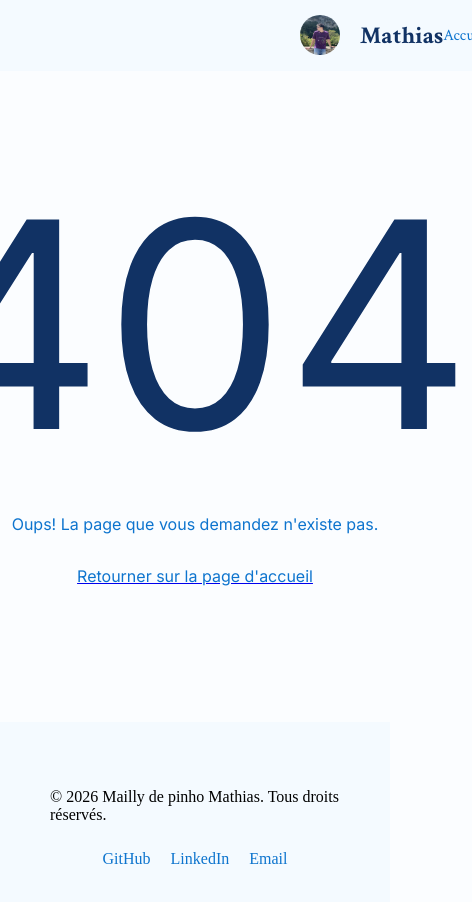
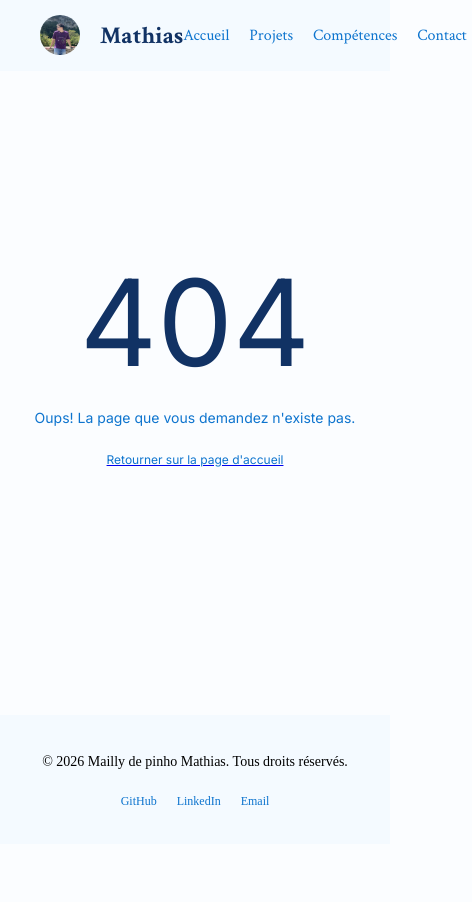
Before and after one commit to Mathias-2005/MY-PORTFOLIO, a React (Vite) app: page /404 in a window 390 px wide. Shown: the top 902 px of the page, 472 px wide, since content can reach past the window. After the commit the page ends 844 px from the top, so only its background shows below. Built offline with nearby package versions, Linux system fonts and the light colour scheme.

Commit message:
add responsive home page / error (not finished)

```diff
--- a/src/components/About.scss
+++ b/src/components/About.scss
@@ -111,3 +111,24 @@
         left: 0;
     }
 }
+
+// MEDIA QUERIES DE 1440 PX
+@media (max-width: $layout-breakpoint-1440) {
+    .about {
+        @include margin-1440;
+    }
+}
+
+// MEDIA QUERIES DE 1024 PX
+@media (max-width: $layout-breakpoint-1024) {
+    .about {
+        @include margin-1024;
+    }
+}
+
+// MEDIA QUERIES DE 768 PX
+@media (max-width: $layout-breakpoint-768) {
+    .about {
+        @include margin-768;
+    }
+}
--- a/src/components/Contact.scss
+++ b/src/components/Contact.scss
@@ -134,3 +134,24 @@
         box-shadow: 0 8px 20px rgba(0, 0, 0, 0.2);
     }
 }
+
+// MEDIA QUERIES DE 1440 PX
+@media (max-width: $layout-breakpoint-1440) {
+    .contact {
+        @include margin-1440;
+    }
+}
+
+// MEDIA QUERIES DE 1024 PX
+@media (max-width: $layout-breakpoint-1024) {
+    .contact {
+        @include margin-1024;
+    }
+}
+
+// MEDIA QUERIES DE 768 PX
+@media (max-width: $layout-breakpoint-768) {
+    .contact {
+        @include margin-768;
+    }
+}
--- a/src/components/Error.scss
+++ b/src/components/Error.scss
@@ -13,11 +13,49 @@
         margin: 0;
     }
 
-    &__404-p {
+    &__p {
         color: $text-color-white;
     }
 
-    &__404-a {
+    &__a {
         color: $text-color-white;
     }
 }
+
+// MEDIA QUERIES DE 768 PX
+@media (max-width: $layout-breakpoint-768) {
+    .error {
+        margin: 250px 0px 0px 0px;
+
+        &__404 {
+            font-size: 120px;
+        }
+
+        &__p {
+            font-size: 14px;
+        }
+
+        &__a {
+            font-size: 12px;
+        }
+    }
+}
+
+// MEDIA QUERIES DE 375 PX
+@media (max-width: $layout-breakpoint-375) {
+    .error {
+        margin: 250px 0px 0px 0px;
+
+        &__404 {
+            font-size: 100px;
+        }
+
+        &__p {
+            font-size: 12px;
+        }
+
+        &__a {
+            font-size: 10px;
+        }
+    }
+}
--- a/src/components/Footer.jsx
+++ b/src/components/Footer.jsx
@@ -9,9 +9,9 @@ function Footer() {
                     <p>© 2026 Mailly de pinho Mathias. Tous droits réservés.</p>
                 </div>
                 <div className='footer__links'>
-                    <a className='footer__link' href="https://github.com/Mathias-2005">GitHub</a>
-                    <a className='footer__link' href="#">LinkedIn</a>
-                    <a className='footer__link' href="mailto:mathiasmaillydepinho@gmail.com">Email</a>
+                    <a className='footer__link' href="https://github.com/Mathias-2005" target='_blank'>GitHub</a>
+                    <a className='footer__link' href="#" target='_blank'>LinkedIn</a>
+                    <a className='footer__link' href="mailto:mathiasmaillydepinho@gmail.com" target='_blank'>Email</a>
                 </div>
             </div>
         </>
--- a/src/components/Footer.scss
+++ b/src/components/Footer.scss
@@ -23,3 +23,30 @@
         text-decoration: underline;
     }
 }
+
+// MEDIA QUERIES DE 768 PX
+@media (max-width: $layout-breakpoint-768) {
+    .footer {
+        padding: 25px;
+        font-size: 14px;
+
+        &__links {
+            font-size: 12px;
+        }
+    }
+}
+
+// MEDIA QUERIES DE 375 PX
+@media (max-width: $layout-breakpoint-375) {
+    .footer {
+        padding: 10px;
+        font-size: 12px;
+
+        &__links {
+            display: flex;
+            flex-direction: column;
+            align-items: center;
+            font-size: 10px;
+        }
+    }
+}
--- a/src/components/Header.scss
+++ b/src/components/Header.scss
@@ -41,3 +41,24 @@
         text-decoration: underline;
     }
 }
+
+// MEDIA QUERIES DE 1440 PX
+@media (max-width: $layout-breakpoint-1440) {
+    .container {
+        padding: 0px 200px;
+    }
+}
+
+// MEDIA QUERIES DE 1024 PX
+@media (max-width: $layout-breakpoint-1024) {
+    .container {
+        padding: 0px 100px;
+    }
+}
+
+// MEDIA QUERIES DE 768 PX
+@media (max-width: $layout-breakpoint-768) {
+    .container {
+        padding: 0px 40px;
+    }
+}
--- a/src/components/Modules.scss
+++ b/src/components/Modules.scss
@@ -12,3 +12,20 @@ $font-family-: 'Inter', sans-serif;
 @mixin margin-desktop {
     margin: 50px 300px;
 }
+@mixin margin-1440 {
+    margin: 50px 200px;
+}
+@mixin margin-1024 {
+    margin: 50px 100px;
+}
+@mixin margin-768 {
+    margin: 40px 40px;
+}
+@mixin margin-375 {
+    margin: 20px 20px;
+}
+// BREAKPOINT
+$layout-breakpoint-1440: 1440px;
+$layout-breakpoint-1024: 1024px;
+$layout-breakpoint-768: 768px;
+$layout-breakpoint-375: 375px;
--- a/src/components/Projects.scss
+++ b/src/components/Projects.scss
@@ -19,6 +19,7 @@
     }
 
     &__card {
+        width: 25%;
         padding: 25px;
         height: 250px;
         background-color: $background-color-cards-white;
@@ -33,9 +34,9 @@
     }
 
     img {
-        width: 300px;
+        width: 100%;
         height: 200px;
-        object-fit: fill;
+        object-fit: center;
         border-radius: 5px;
         box-shadow: 0 8px 24px rgba(0, 0, 0, 0.1);
     }
@@ -46,3 +47,24 @@
         justify-content: center;
     }
 }
+
+// MEDIA QUERIES DE 1440 PX
+@media (max-width: $layout-breakpoint-1440) {
+    .projects {
+        @include margin-1440;
+    }
+}
+
+// MEDIA QUERIES DE 1024 PX
+@media (max-width: $layout-breakpoint-1024) {
+    .projects {
+        @include margin-1024;
+    }
+}
+
+// MEDIA QUERIES DE 768 PX
+@media (max-width: $layout-breakpoint-768) {
+    .projects {
+        @include margin-768;
+    }
+}
--- a/src/components/Skills.scss
+++ b/src/components/Skills.scss
@@ -81,3 +81,24 @@
         box-shadow: 0 8px 24px rgba(0, 0, 0, 0.1);
     }
 }
+
+// MEDIA QUERIES DE 1440 PX
+@media (max-width: $layout-breakpoint-1440) {
+    .skills {
+        @include margin-1440;
+    }
+}
+
+// MEDIA QUERIES DE 1024 PX
+@media (max-width: $layout-breakpoint-1024) {
+    .skills {
+        @include margin-1024;
+    }
+}
+
+// MEDIA QUERIES DE 768 PX
+@media (max-width: $layout-breakpoint-768) {
+    .skills {
+        @include margin-768;
+    }
+}
--- a/src/pages/Error.jsx
+++ b/src/pages/Error.jsx
@@ -7,9 +7,9 @@ function Error() {
         <>
             <div className="error">
                 <p className="error__404">404</p>
-                <p className="error__404-p">Oups! La page que vous demandez n'existe pas.</p>
+                <p className="error__p">Oups! La page que vous demandez n'existe pas.</p>
                 <Link to={"/"}>
-                    <p className="error__404-a">Retourner sur la page d'accueil</p>
+                    <p className="error__a">Retourner sur la page d'accueil</p>
                 </Link>
             </div>
         </>
```
